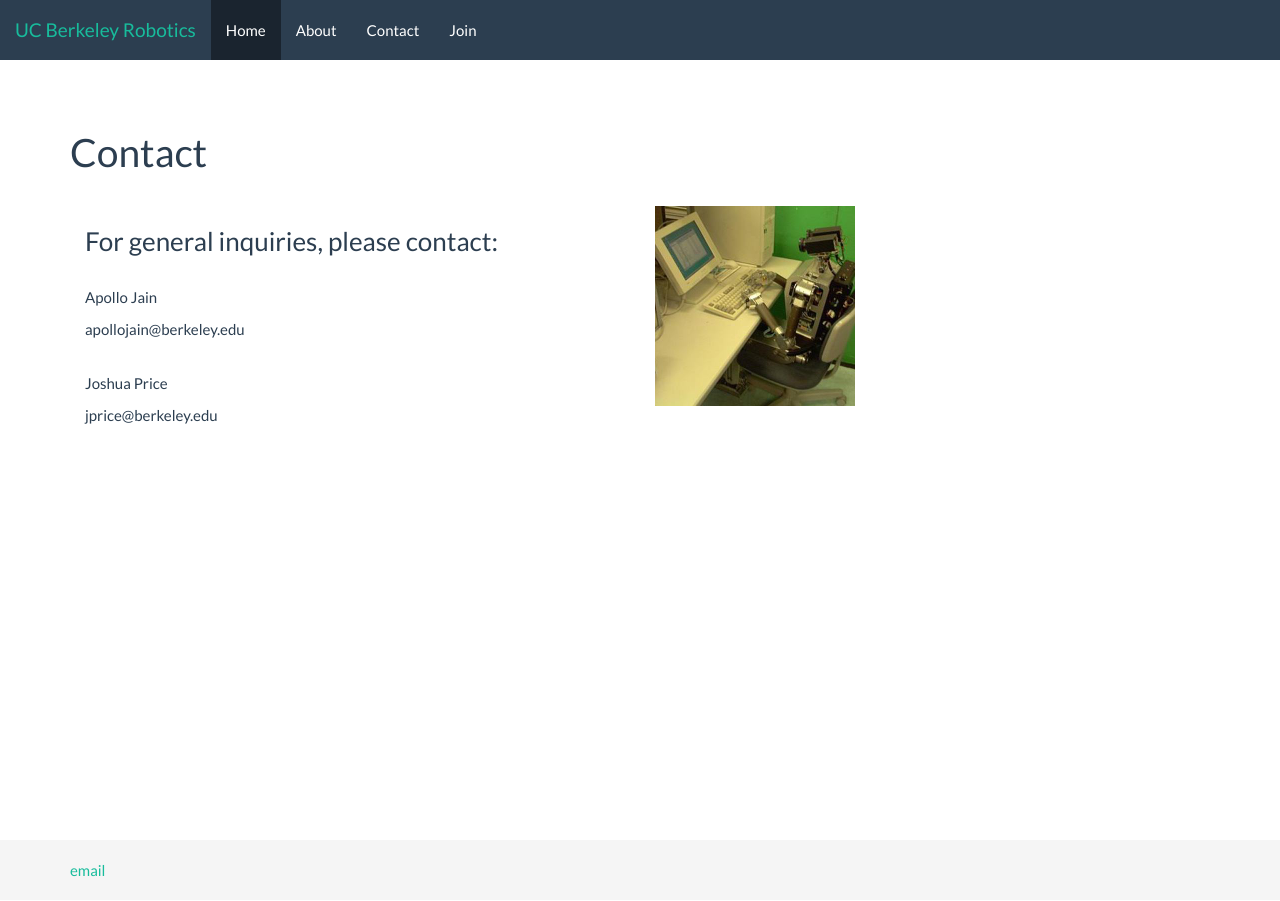
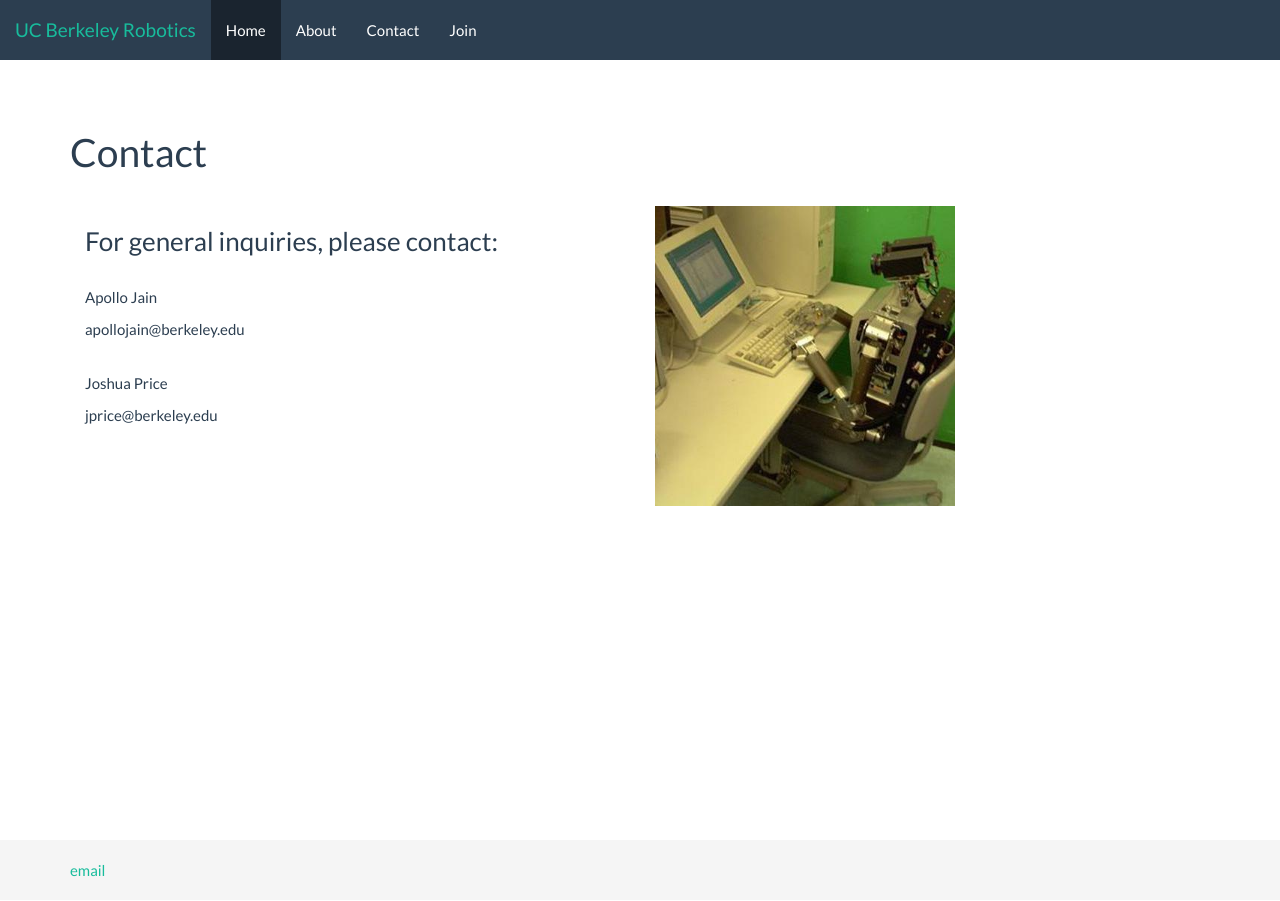
Before and after one commit to ucbrobotics/ucbrobotics.github.io, a Jekyll site: the page built from contact/index.html, in a window 1280 px wide. Built offline with Jekyll 4.4.1, drawn with Linux system fonts in a browser that asks for light colours.

```diff
--- a/contact/index.html
+++ b/contact/index.html
@@ -18,7 +18,7 @@ title: Contact | UC Berkeley Robotics
 		</div>
 		<div class="col-sm-6">
 			<br>
-			<img src="/img/typing-robot.jpg" alt="battlebot" width="200"/>
+			<img src="/img/typing-robot.jpg" alt="battlebot" width="300"/>
 		</div>
 
 	</div>
--- a/index.html
+++ b/index.html
@@ -14,6 +14,7 @@ title: Home | UC Berkeley Robotics
 		<!-- </div> -->
 		<script>
 			document.body.style.backgroundImage = "url('img/battlebot.PNG')";
+			document.body.style.backgroundRepeat = "no-repeat";
 		</script>
 	</div>
 </div><!-- /.blurb -->
```
